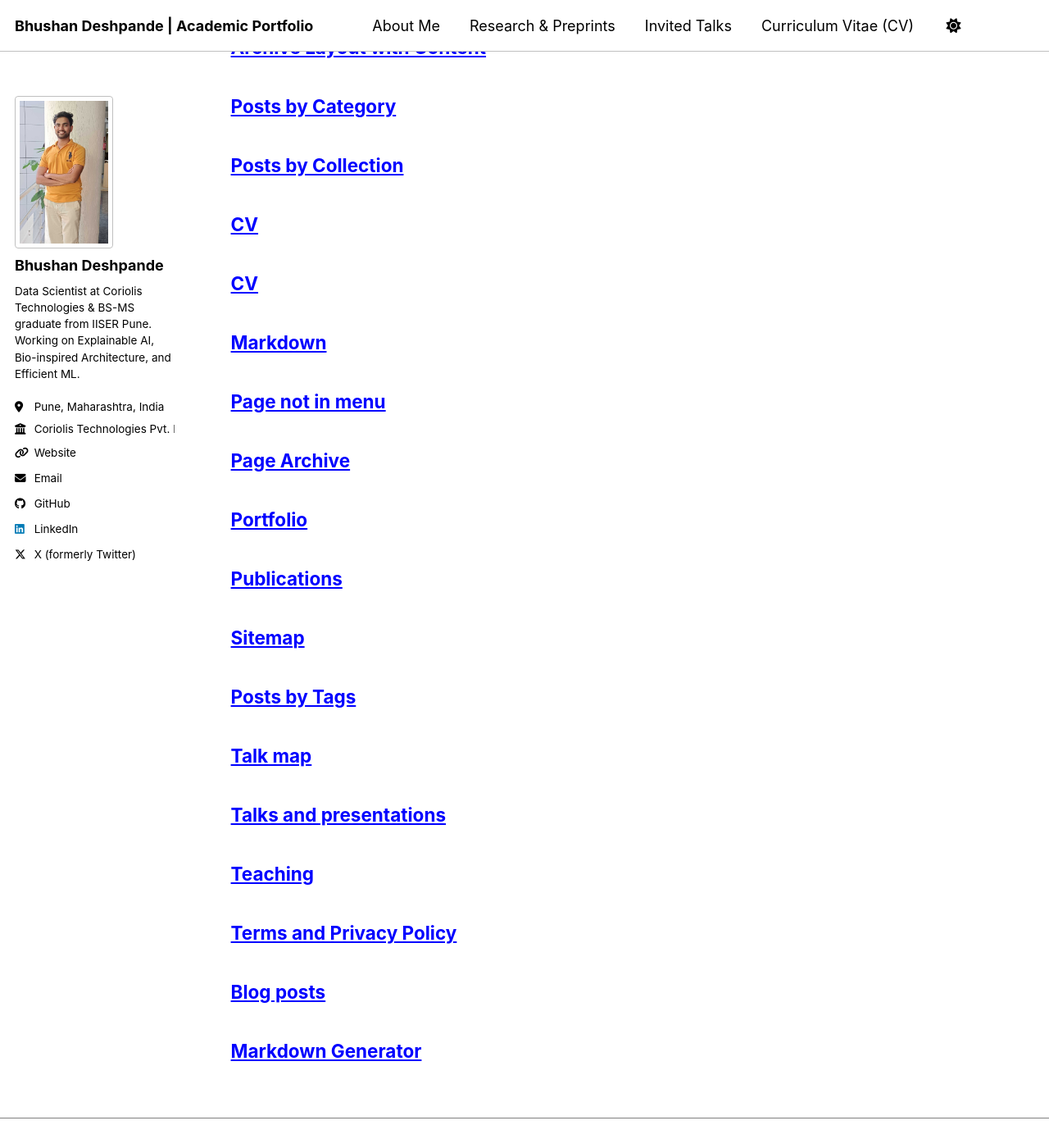
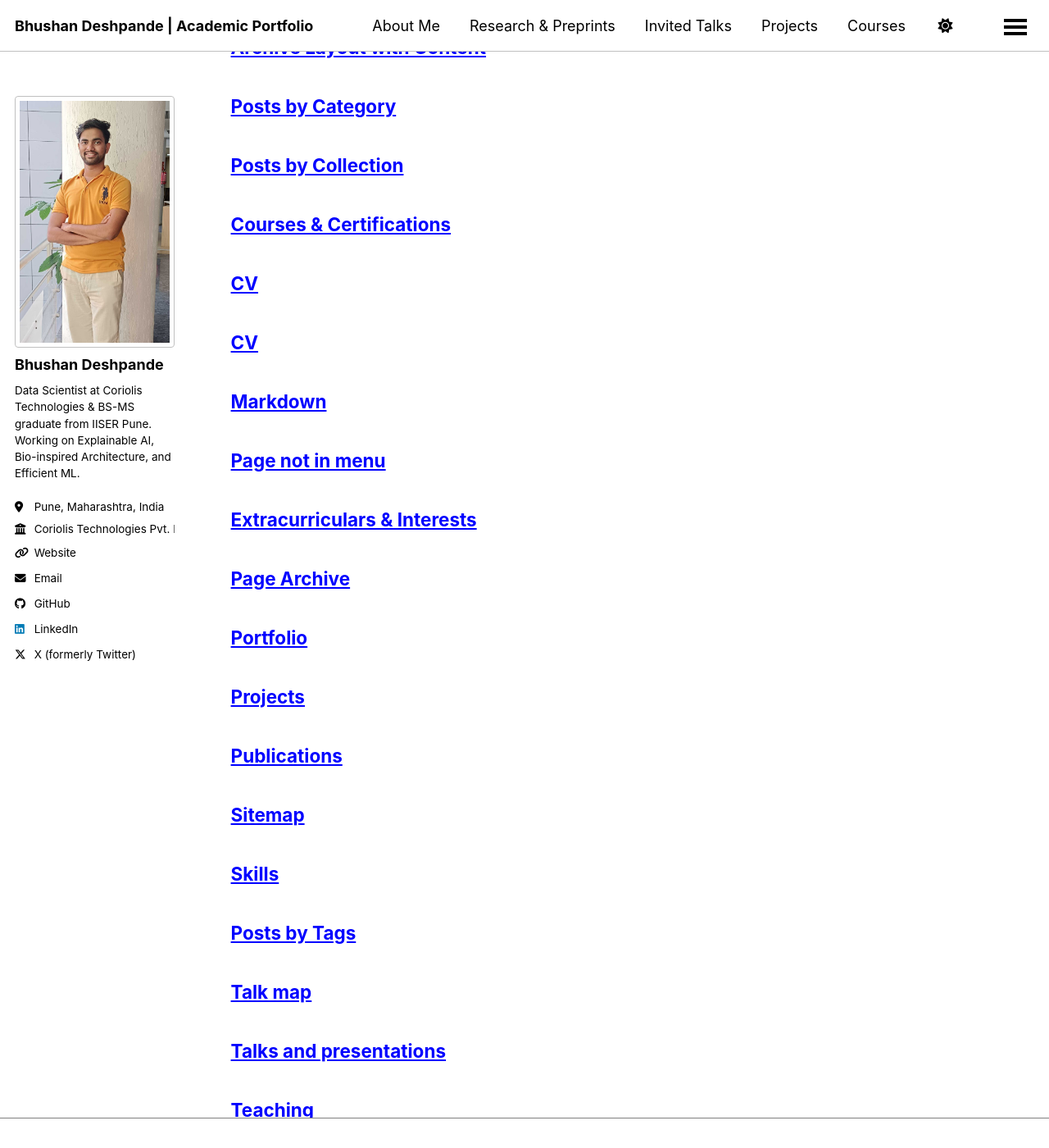
Before and after one commit to bhushan1729/bhushan1729.github.io, a Jekyll site: the page built from _pages/archive-layout-with-content.md, in a window 1280 px wide and 1400 px high, scrolled down 4777 px. Shown: the whole window at 82% size. Built offline with Jekyll 4.4.1, drawn with Linux system fonts in a browser that asks for light colours; a script bundle is joined from its source files by our own code; library files that are not in the unit come from our copies.

Commit message:
updated naviagation bar

```diff
--- a/_sass/layout/_sidebar.scss
+++ b/_sass/layout/_sidebar.scss
@@ -159,6 +159,9 @@
     border-radius: 4px;
 
     @include breakpoint($large) {
+      max-width: 100%;
+      width: 100%;
+      height: auto;
       padding: 5px;
       border: 1px solid var(--global-border-color);
     }
--- a/assets/css/main.scss
+++ b/assets/css/main.scss
@@ -41,3 +41,228 @@
     "vendor/font-awesome/solid",
     "vendor/font-awesome/brands"
 ;
+
+/* ==========================================================================
+   CUSTOM PAGE LAYOUTS & STYLES (PROJECTS, COURSES, SKILLS, OTHERS)
+   ========================================================================== */
+
+.custom-grid {
+  display: grid;
+  grid-template-columns: 1fr;
+  gap: 1.5rem;
+  margin-top: 1.5rem;
+  margin-bottom: 2rem;
+}
+
+.custom-card {
+  background-color: var(--global-code-background-color);
+  border: 1px solid var(--global-border-color);
+  border-radius: 6px;
+  padding: 1.5rem;
+  box-shadow: 0 4px 6px rgba(0, 0, 0, 0.05);
+  transition: transform 0.25s ease, box-shadow 0.25s ease, border-color 0.25s ease;
+  position: relative;
+  overflow: hidden;
+
+  &:hover {
+    transform: translateY(-4px);
+    box-shadow: 0 10px 20px rgba(0, 0, 0, 0.1);
+    border-color: var(--global-link-color);
+  }
+}
+
+/* Projects grid & cards styling */
+.project-card {
+  @extend .custom-card;
+}
+
+.project-meta {
+  display: flex;
+  flex-wrap: wrap;
+  justify-content: space-between;
+  align-items: center;
+  margin-bottom: 0.75rem;
+  font-size: 0.9em;
+  color: var(--global-text-color-light);
+  border-bottom: 1px solid var(--global-border-color);
+  padding-bottom: 0.5rem;
+}
+
+.project-title {
+  margin-top: 0 !important;
+  margin-bottom: 0.5rem !important;
+  font-size: 1.25rem !important;
+  font-weight: 700;
+  color: var(--global-text-color);
+}
+
+.project-subtitle {
+  font-weight: 600;
+  font-size: 0.95rem;
+  color: var(--global-link-color);
+  margin-bottom: 0.5rem;
+}
+
+.project-details {
+  margin-top: 0.75rem;
+  padding-left: 1.2rem;
+
+  li {
+    margin-bottom: 0.4rem;
+    font-size: 0.95rem;
+    line-height: 1.5;
+  }
+}
+
+.project-tags {
+  display: flex;
+  flex-wrap: wrap;
+  gap: 0.5rem;
+  margin-top: 1rem;
+}
+
+.project-tag {
+  font-size: 0.8rem;
+  font-weight: 600;
+  padding: 0.2rem 0.6rem;
+  border-radius: 4px;
+  background-color: var(--global-border-color);
+  color: var(--global-text-color);
+}
+
+/* Courses category cards styling */
+.course-category-card {
+  @extend .custom-card;
+  margin-bottom: 1.5rem;
+}
+
+.course-category-title {
+  margin-top: 0 !important;
+  margin-bottom: 1rem !important;
+  font-size: 1.3rem !important;
+  color: var(--global-link-color) !important;
+  border-bottom: 2px solid var(--global-border-color);
+  padding-bottom: 0.5rem;
+  display: flex;
+  align-items: center;
+  gap: 0.5rem;
+}
+
+.courses-list {
+  display: grid;
+  grid-template-columns: repeat(auto-fill, minmax(220px, 1fr));
+  gap: 0.75rem;
+  list-style: none;
+  margin: 0;
+  padding: 0;
+}
+
+.course-item {
+  background: var(--global-bg-color);
+  border: 1px solid var(--global-border-color);
+  border-radius: 4px;
+  padding: 0.6rem 0.8rem;
+  font-size: 0.95rem;
+  transition: border-color 0.2s ease, transform 0.2s ease;
+  display: flex;
+  align-items: center;
+  gap: 0.5rem;
+
+  &:hover {
+    border-color: var(--global-link-color);
+    transform: translateX(3px);
+  }
+}
+
+/* Skills layout and badges styling */
+.skills-container {
+  display: flex;
+  flex-direction: column;
+  gap: 1.5rem;
+}
+
+.skills-category {
+  @extend .custom-card;
+}
+
+.skills-category-title {
+  margin-top: 0 !important;
+  margin-bottom: 1rem !important;
+  font-size: 1.25rem !important;
+  border-bottom: 1px solid var(--global-border-color);
+  padding-bottom: 0.5rem;
+  color: var(--global-link-color);
+  display: flex;
+  align-items: center;
+  gap: 0.5rem;
+}
+
+.skills-badges {
+  display: flex;
+  flex-wrap: wrap;
+  gap: 0.6rem;
+}
+
+.skill-badge {
+  font-size: 0.9rem;
+  padding: 0.4rem 0.8rem;
+  border-radius: 20px;
+  background-color: var(--global-bg-color);
+  border: 1px solid var(--global-border-color);
+  color: var(--global-text-color);
+  transition: all 0.2s ease;
+  font-weight: 500;
+
+  &:hover {
+    background-color: var(--global-link-color);
+    color: var(--global-bg-color);
+    border-color: var(--global-link-color);
+    transform: scale(1.05);
+    box-shadow: 0 2px 8px rgba(0, 0, 0, 0.15);
+  }
+}
+
+/* Others layout and list styling */
+.others-container {
+  display: grid;
+  grid-template-columns: 1fr;
+  gap: 1.5rem;
+
+  @media screen and (min-width: 768px) {
+    grid-template-columns: 1fr 1fr;
+  }
+}
+
+.others-card {
+  @extend .custom-card;
+}
+
+.others-card-title {
+  margin-top: 0 !important;
+  margin-bottom: 1.2rem !important;
+  font-size: 1.3rem !important;
+  color: var(--global-link-color) !important;
+  border-bottom: 2px solid var(--global-border-color);
+  padding-bottom: 0.5rem;
+  display: flex;
+  align-items: center;
+  gap: 0.5rem;
+}
+
+.others-list {
+  list-style: none;
+  margin: 0;
+  padding: 0;
+
+  li {
+    margin-bottom: 0.8rem;
+    font-size: 1rem;
+    display: flex;
+    align-items: center;
+    gap: 0.75rem;
+
+    strong {
+      color: var(--global-text-color);
+    }
+  }
+}
```
Also changed, not shown: _data/navigation.yml (+8 -0 lines), _pages/courses.md (added, +53 -0 lines), _pages/others.md (added, +62 -0 lines), _pages/projects.md (added, +116 -0 lines), _pages/skills.md (added, +81 -0 lines).
